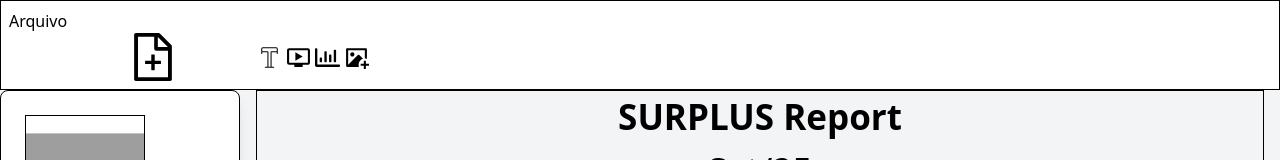
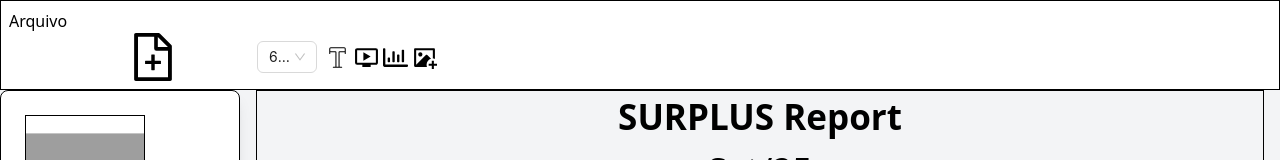
Before and after one commit to JuniorCesarMarques/kips, a Next.js app: page /create in a window 1280 px wide. Both pictures are taken after a click on the element "SURPLUS Report". Shown: the top 160 px of the page. Built offline with nearby package versions, Linux system fonts and the light colour scheme; grey boxes are pictures that could not be loaded.

Commit message:
Add files via upload

```diff
--- a/components/Controls.tsx
+++ b/components/Controls.tsx
@@ -10,20 +10,21 @@ import { RiImageAddFill } from "react-icons/ri";
 
 
 import Select from "./TextSizeSelect";
+import { Page } from "@/types";
 
 
 export default function Controls() {
 
     const { pages, setPages } = usePage();
-    const { comp, targetLevel } = useTarget();
+    const { targetComp, targetLevel } = useTarget();
 
     const lastPage = pages[pages.length - 1];
-    const lasTLevel = lastPage?.levels[pages[pages.length -1]?.levels.length - 1]
-    const lastComp = pages[pages.length -1]?.levels[pages[pages.length -1]?.levels.length - 1].comps[pages[pages.length -1]?.levels[pages[pages.length -1]?.levels.length - 1]?.comps.length - 1]
+    const lasTLevel = lastPage?.levels[lastPage?.levels.length - 1]
+    const lastComp = lastPage?.levels[lastPage?.levels.length - 1].comps[lastPage?.levels[lastPage?.levels.length - 1]?.comps.length - 1]
 
 
-    // Página em branco
-const newPage = {
+// Página em branco
+const newPage: Page = {
   id: lastPage?.id + 1,
   done: false,
   duration: 3000,
@@ -33,6 +34,11 @@ const newPage = {
       comps: [
         {
             id: lastComp?.id + 1,
+            type: "",
+            url: "",
+            width: null,
+            height: null,
+            title: {content: "", size: null},
         }
       ] // Nenhum componente por enquanto
     }
@@ -45,7 +51,7 @@ const handleAddText = () => {
   const newTextComp = {
     id: lastComp?.id + 1,
     type: "text",
-    title: { content: comp?.title?.content || "Texto", size: 60 },
+    title: { content: targetComp?.title?.content || "Texto", size: 60 },
   };
 
 
@@ -80,7 +86,7 @@ const handleNewPage = () => {
 
                 {/* Tools */}
                 <div className="flex items-center gap-2">
-                  {comp?.type === "text" && <div>
+                  {targetComp?.type === "text" && <div>
                       <Select />
                   </div>}
                     <div className={`flex gap-1 ${!targetLevel && "opacity-50 pointer-events-none"}`}>
--- a/components/MainScreen.tsx
+++ b/components/MainScreen.tsx
@@ -13,12 +13,14 @@ import ImageComponent from "./ImageComponent";
 export default function MainScreen({pagesListIndex, thumbNail}: {pagesListIndex?: number, thumbNail?: boolean}) {
   const { currentIndex, setCurrentIndex } = useIndex();
   const { edit } = useEdit();
-  const { setPages, pages } = usePage();
-  const { targetPage, targetComp, targetLevel, setTargetLevel } = useTarget();
+  const { pages } = usePage();
+  const { targetLevel, setTargetLevel } = useTarget();
 
-  useEffect(() => {
-    setPages(pages.map(page => page.id === targetPage?.id ? targetPage : page))
-  }, [targetComp])
+  const lastPage = pages[pages.length - 1]
+
+  console.log("LAST PAGE", lastPage)
+
+  console.log("TARGET LEVEL", targetLevel)
 
 
   useEffect(() => {
@@ -36,9 +38,6 @@ export default function MainScreen({pagesListIndex, thumbNail}: {pagesListIndex?
 
     return () => clearTimeout(timer);
   }, [currentIndex, edit, pages, setCurrentIndex]);
-
-  console.log(targetComp)
-
 
   return (
     <>
--- a/components/TextComponent.tsx
+++ b/components/TextComponent.tsx
@@ -11,7 +11,7 @@ type TextComponentProps = {
 
 export default function TextComponent({ comp }: TextComponentProps) {
 
-  const { targetLevel, targetComp, setTargetComp, setTargetLevel } = useTarget();
+  const { targetLevel, targetComp, setTargetComp } = useTarget();
   const { pages, setPages } = usePage();
   const [selected, setSelected] = useState<number>();
 
@@ -41,8 +41,6 @@ export default function TextComponent({ comp }: TextComponentProps) {
       },
     });
   };
-
-  console.log("EDITING", targetComp)
 
 
   return (
--- a/types.ts
+++ b/types.ts
@@ -1,16 +1,14 @@
 type Text = {
   content: string
-  size: number
+  size: number | null
 }
 
 export type Comp = {
   id: number
-  type?: "chart" | "video" | "text" | "image"
+  type?: "chart" | "video" | "text" | "image" | "";
   url?: string
-  width?: number
-  height?: number
-  controls?: boolean
-  autoplay?: boolean
+  width?: number | null
+  height?: number | null
   title?: Text
   description?: Text
 }
```
